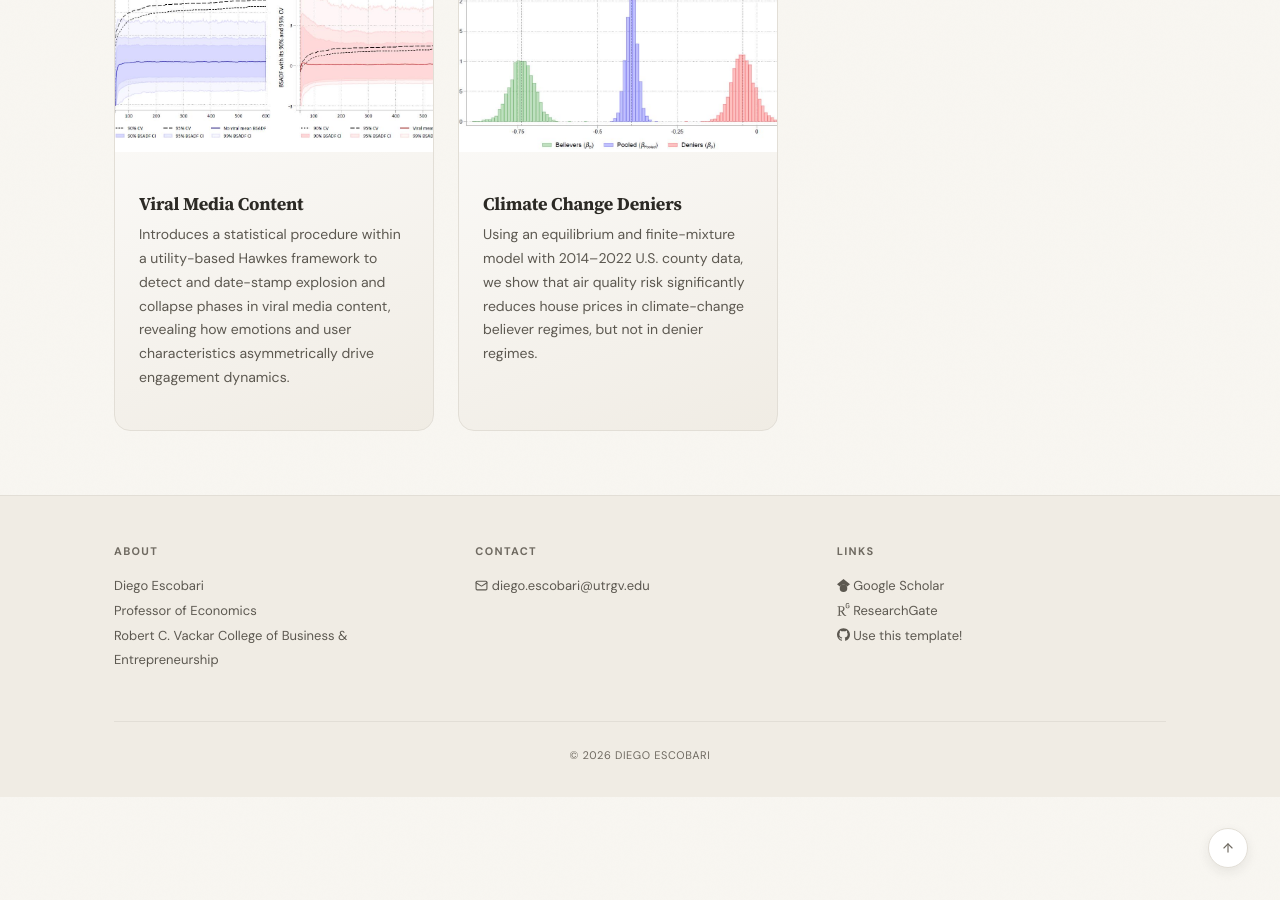
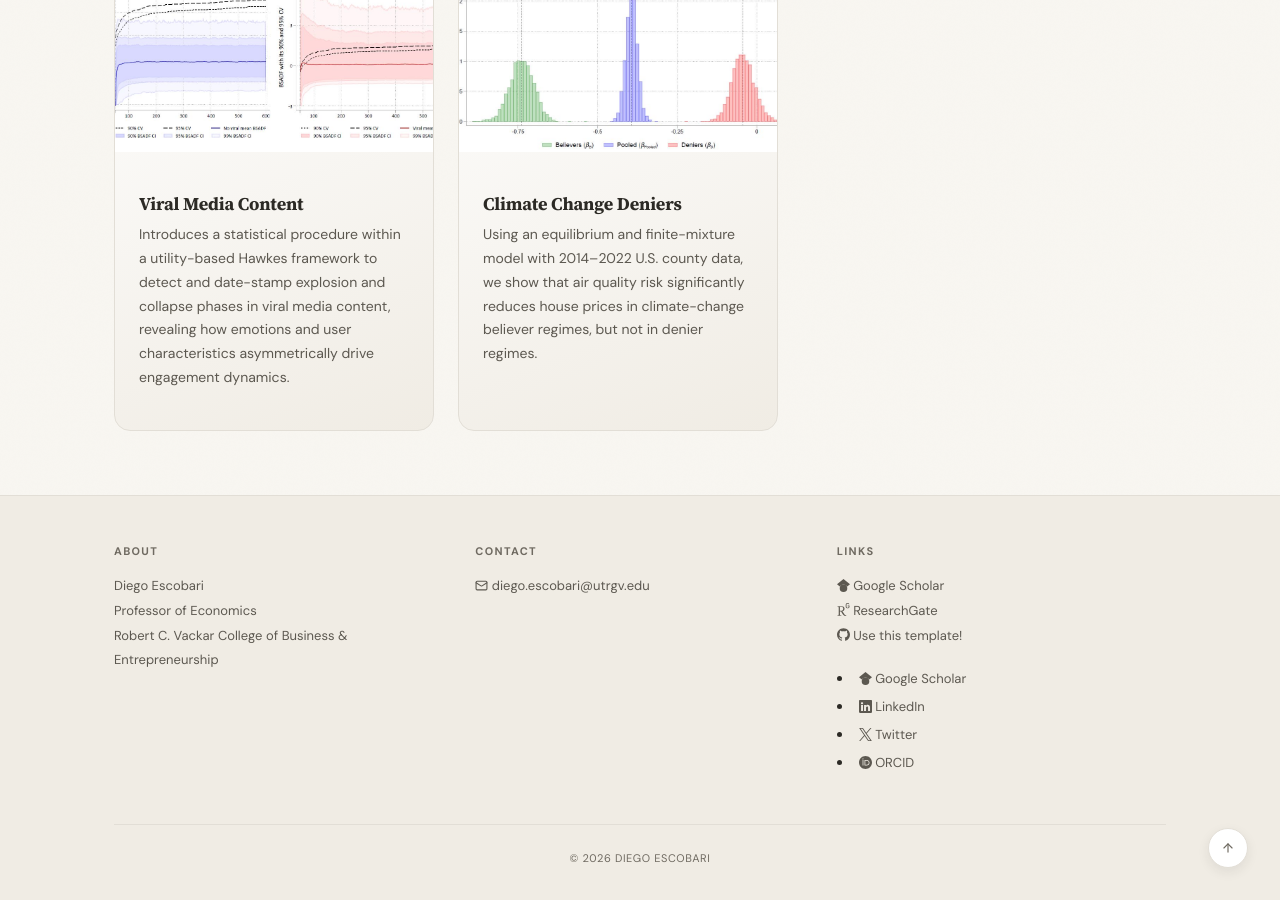
Before and after one commit to diegoescobari/diegoescobari.github.io, a Jekyll site: the page built from _pages/home.md, in a window 1280 px wide and 900 px high, scrolled down 1427 px. Built offline with Jekyll 4.4.1, drawn with Linux system fonts in a browser that asks for light colours.

Commit message:
footer.html

```diff
--- a/_includes/footer.html
+++ b/_includes/footer.html
@@ -21,6 +21,13 @@
         {% if site.links.google_scholar and site.links.google_scholar != "" %}<a href="{{ site.links.google_scholar }}">{% include icon.html name="google-scholar" %} Google Scholar</a><br>{% endif %}
         {% if site.links.researchgate and site.links.researchgate != "" %}<a href="{{ site.links.researchgate }}">{% include icon.html name="researchgate" %} ResearchGate</a><br>{% endif %}
         <a href="https://github.com/sbryngelson/academic-website-template">{% include icon.html name="github" %} Use this template!</a>
+
+<li><a href="https://scholar.google.com/citations?user=WOnd1RwAAAAJ&hl=en&oi=ao" target="_blank"><svg class="icon" aria-hidden="true" focusable="false"><use href="#icon-google-scholar"></use></svg> Google Scholar</a></li>
+<li><a href="https://www.linkedin.com/in/YOUR_PROFILE" target="_blank"><svg class="icon" aria-hidden="true" focusable="false"><use href="#icon-linkedin"></use></svg> LinkedIn</a></li>
+<li><a href="https://x.com/YOUR_HANDLE" target="_blank"><svg class="icon" aria-hidden="true" focusable="false"><use href="#icon-x-twitter"></use></svg> Twitter</a></li>
+<li><a href="https://orcid.org/0000-0003-4532-8563" target="_blank"><svg class="icon" aria-hidden="true" focusable="false"><use href="#icon-orcid"></use></svg> ORCID</a></li>
+
+
       </p>
     </div>
   </div>
```
